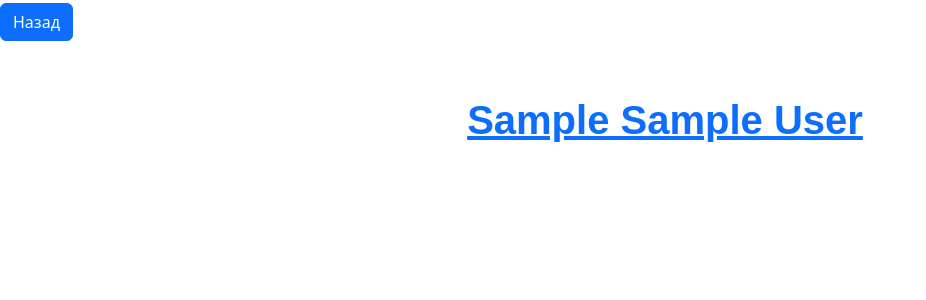
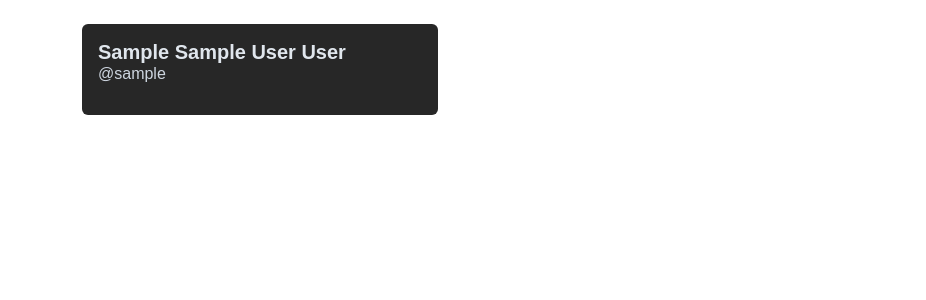
Before and after one commit to Andrew-arch477/-Group-portal, a Django app: page /portfolio/ in a window 1280 px wide. Shown: the top 300 px of the page, without its empty margins (0-926 px from the left). Run offline with Django 5.2, Linux system fonts and the light colour scheme; tables that the repository leaves empty hold one stand-in row (values such as "Sample post").

Commit message:
Updated portfolio link style

```diff
--- a/forum/static/styles.css
+++ b/forum/static/styles.css
@@ -410,3 +410,38 @@ h1 {
 .btn_login + .btn_login {
     margin-top: 3px;
 }
+.card {
+    background-color: #272727;
+    color: #9dc9ff;
+    border: none;
+    border-radius: 6px;
+    transition: background-color 0.3s;
+}
+.card:hover {
+    background-color: #27466b;
+}
+
+.card-title {
+    font-family: 'Hanken Grotesk', sans-serif;
+    font-weight: 700;
+    color: #e0e6ed;
+    margin-bottom: .5rem;
+}
+
+.card-subtitle {
+    font-family: 'Hanken Grotesk', sans-serif;
+    font-weight: 500;
+    color: #ced6e0;
+    margin-bottom: 1rem;
+}
+
+.card-text {
+    font-family: 'Hanken Grotesk', sans-serif;
+    font-size: 0.9rem;
+    color: #6b8ba4;
+}
+
+a.text-decoration-none {
+    color: inherit; /* Ссылка не ломает цвет карточки */
+    text-decoration: none;
+}
--- a/forum/templates/details/details_portfolio.html
+++ b/forum/templates/details/details_portfolio.html
@@ -13,8 +13,9 @@
     </h2>
     <h1>
         Iмя: {{ student.first_name }} {{ student.middle_name }} {{ student.last_name }}<br>
-        Улюбленний проєкт:
-        Github:
+        Юзернейм: {{ student.username }}
+        <br>Github: {{ student.github }}
+        <br>Улюбленний проєкт: {{ student.favorite_project }}
     </h1>
     <script src="https://cdn.jsdelivr.net/npm/bootstrap@5.3.7/dist/js/bootstrap.bundle.min.js" integrity="sha384-ndDqU0Gzau9qJ1lfW4pNLlhNTkCfHzAVBReH9diLvGRem5+R9g2FzA8ZGN954O5Q" crossorigin="anonymous"></script>
 </body>
--- a/forum/templates/portfolio.html
+++ b/forum/templates/portfolio.html
@@ -8,14 +8,29 @@
     <title>Portfolio</title>
 </head>
 <body>
-    <h2>
-    <a href="/forums" class="btn btn-primary">Назад</a>
-    </h2>
-    <h1>
-        {% for student in students %}
-        <a href="/details_portfolio/{{ student.id }}">{{ student }}</a><br>
-        {% endfor %}
-    </h1>
+    <div class="container my-4">
+        <div class="row g-4">
+          {% for student in students %}
+            <div class="col-12 col-md-6 col-lg-4">
+              <a href="/details_portfolio/{{ student.id }}" class="text-decoration-none">
+                <div class="card h-100">
+                  <div class="card-body d-flex flex-column">
+
+                    <h5 class="card-title mb-1">
+                        {{ student.first_name }} {{ student.middle_name }} {{ student.last_name }}
+                    </h5>
+                    <h6 class="card-subtitle mb-3">
+                        {{ student.username }}
+                    </h6>
+
+                  </div>
+                </div>
+              </a>
+            </div>
+          {% endfor %}
+        </div>
+      </div>
+
     <script src="https://cdn.jsdelivr.net/npm/bootstrap@5.3.7/dist/js/bootstrap.bundle.min.js" integrity="sha384-ndDqU0Gzau9qJ1lfW4pNLlhNTkCfHzAVBReH9diLvGRem5+R9g2FzA8ZGN954O5Q" crossorigin="anonymous"></script>
 </body>
 </html>
--- a/forum/views.py
+++ b/forum/views.py
@@ -142,6 +142,12 @@ class PortfolioView(ListView):
     model = Student
     context_object_name = 'students'
 
+    def get_context_data(self, **kwargs):
+        context = super().get_context_data(**kwargs)
+        for student in context["students"]:
+            if not student.username.startswith('@'):
+                student.username = '@'+student.username
+        return context
 
 class DetailsPortfolioView(DetailView):
     template_name = "details/details_portfolio.html"
```
Also changed, not shown: forum/migrations/0005_student_favorite_project_student_github_and_more.py (added).
